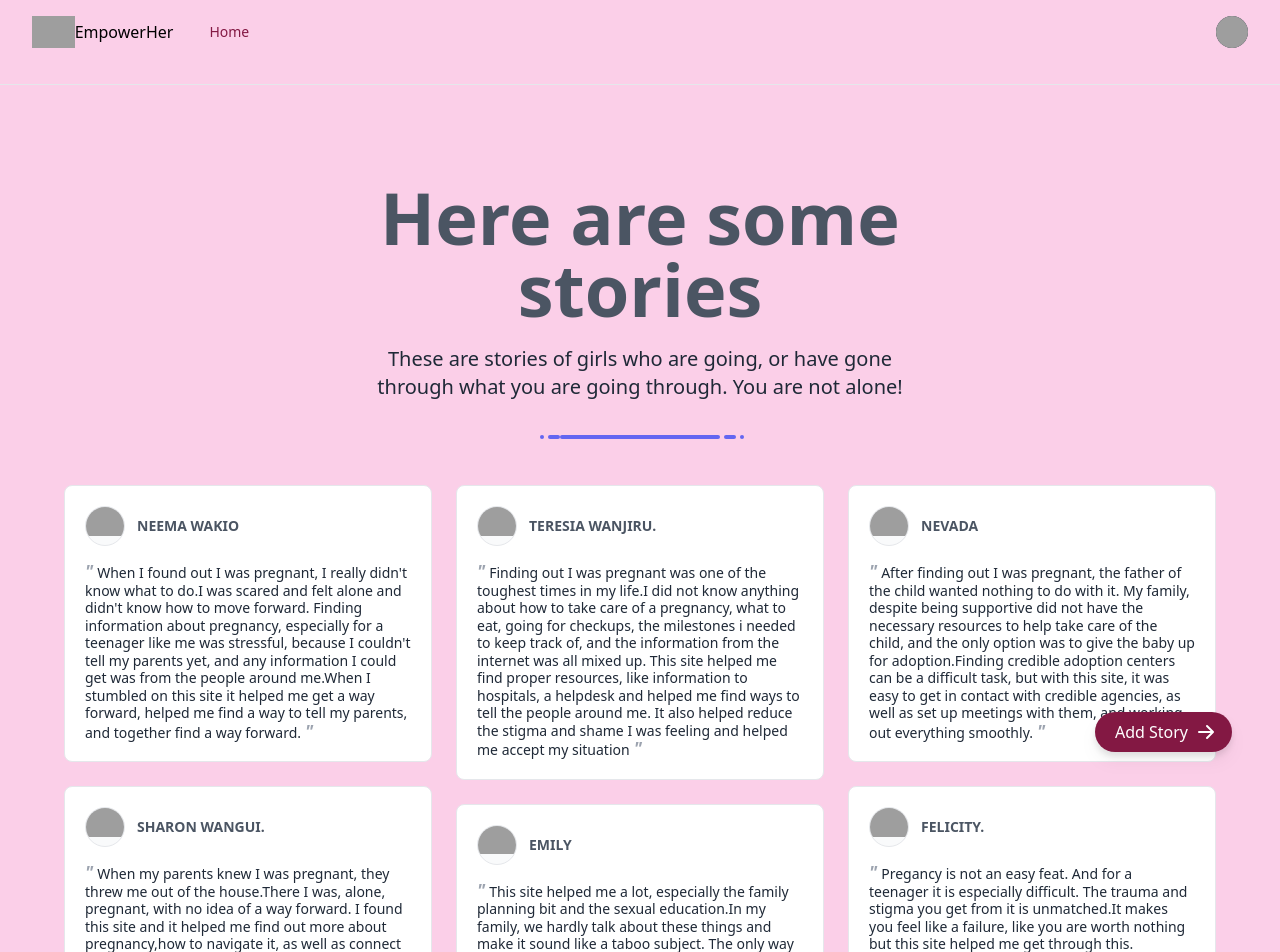
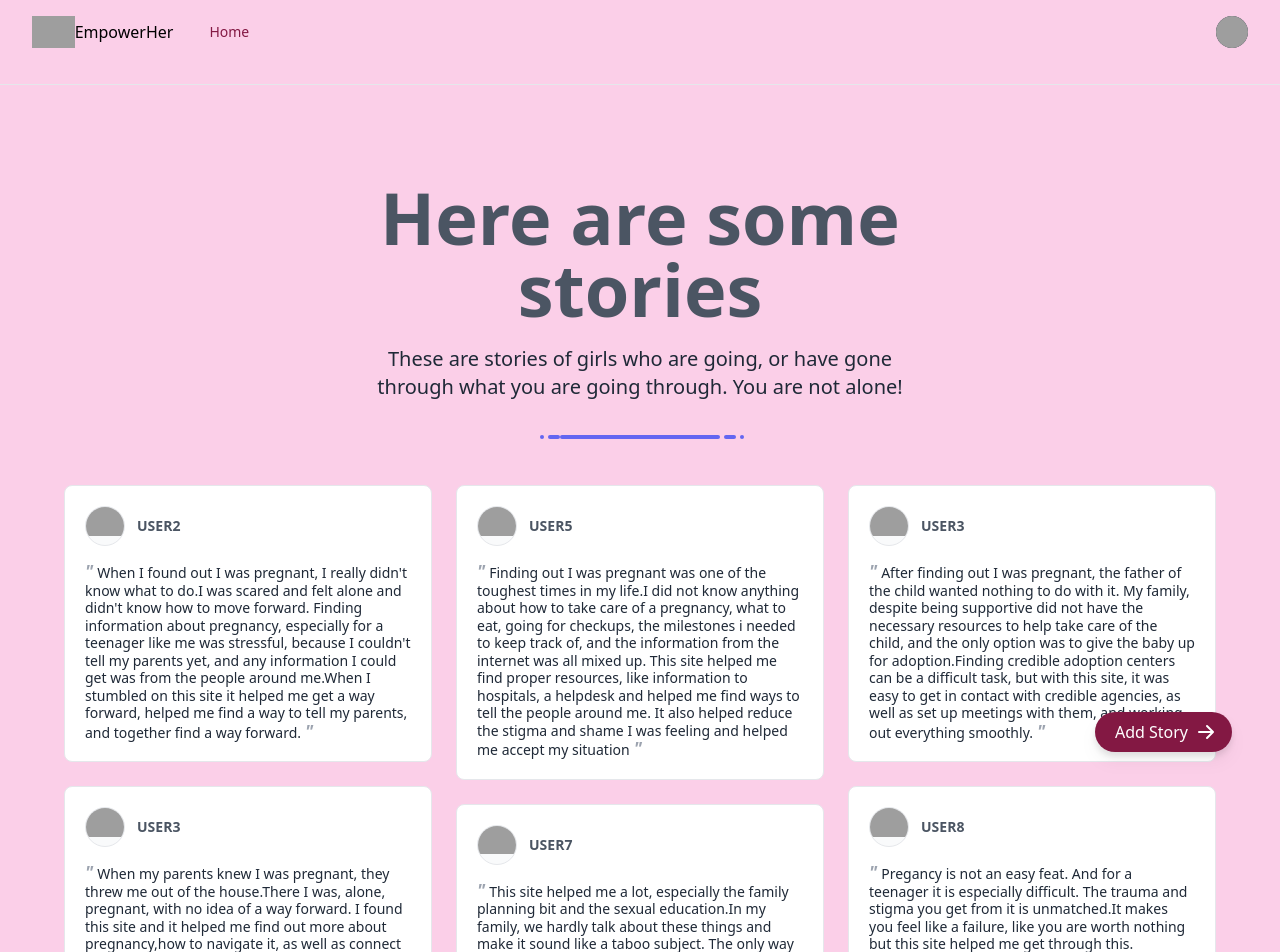
Before and after one commit to changach-3000/empowerher, a React (Create React App) app: page /stories in a window 1280 px wide. Shown: the top 952 px of the page. Built offline with nearby package versions, Linux system fonts and the light colour scheme; no server answers; grey boxes are pictures that could not be loaded.

Commit message:
edit the names to be pseudonames

```diff
--- a/src/pages/NextSteps.jsx
+++ b/src/pages/NextSteps.jsx
@@ -46,7 +46,7 @@ function NextSteps() {
                     </div>
                     <div class="flex-grow pl-3">
                       <h6 class="font-bold text-sm uppercase text-gray-600">
-                        Neema Wakio
+                        user2
                       </h6>
                     </div>
                   </div>
@@ -79,7 +79,7 @@ function NextSteps() {
                     </div>
                     <div class="flex-grow pl-3">
                       <h6 class="font-bold text-sm uppercase text-gray-600">
-                        Sharon Wangui.
+                        user3
                       </h6>
                     </div>
                   </div>
@@ -112,7 +112,7 @@ function NextSteps() {
                     </div>
                     <div class="flex-grow pl-3">
                       <h6 class="font-bold text-sm uppercase text-gray-600">
-                        Teresia Wanjiru.
+                        user5
                       </h6>
                     </div>
                   </div>
@@ -146,7 +146,7 @@ function NextSteps() {
                     </div>
                     <div class="flex-grow pl-3">
                       <h6 class="font-bold text-sm uppercase text-gray-600">
-                        Emily
+                        user7
                       </h6>
                     </div>
                   </div>
@@ -179,7 +179,7 @@ function NextSteps() {
                     </div>
                     <div class="flex-grow pl-3">
                       <h6 class="font-bold text-sm uppercase text-gray-600">
-                        Nevada
+                        user3
                       </h6>
                     </div>
                   </div>
@@ -213,7 +213,7 @@ function NextSteps() {
                     </div>
                     <div class="flex-grow pl-3">
                       <h6 class="font-bold text-sm uppercase text-gray-600">
-                        Felicity.
+                      user8
                       </h6>
                     </div>
                   </div>
```
